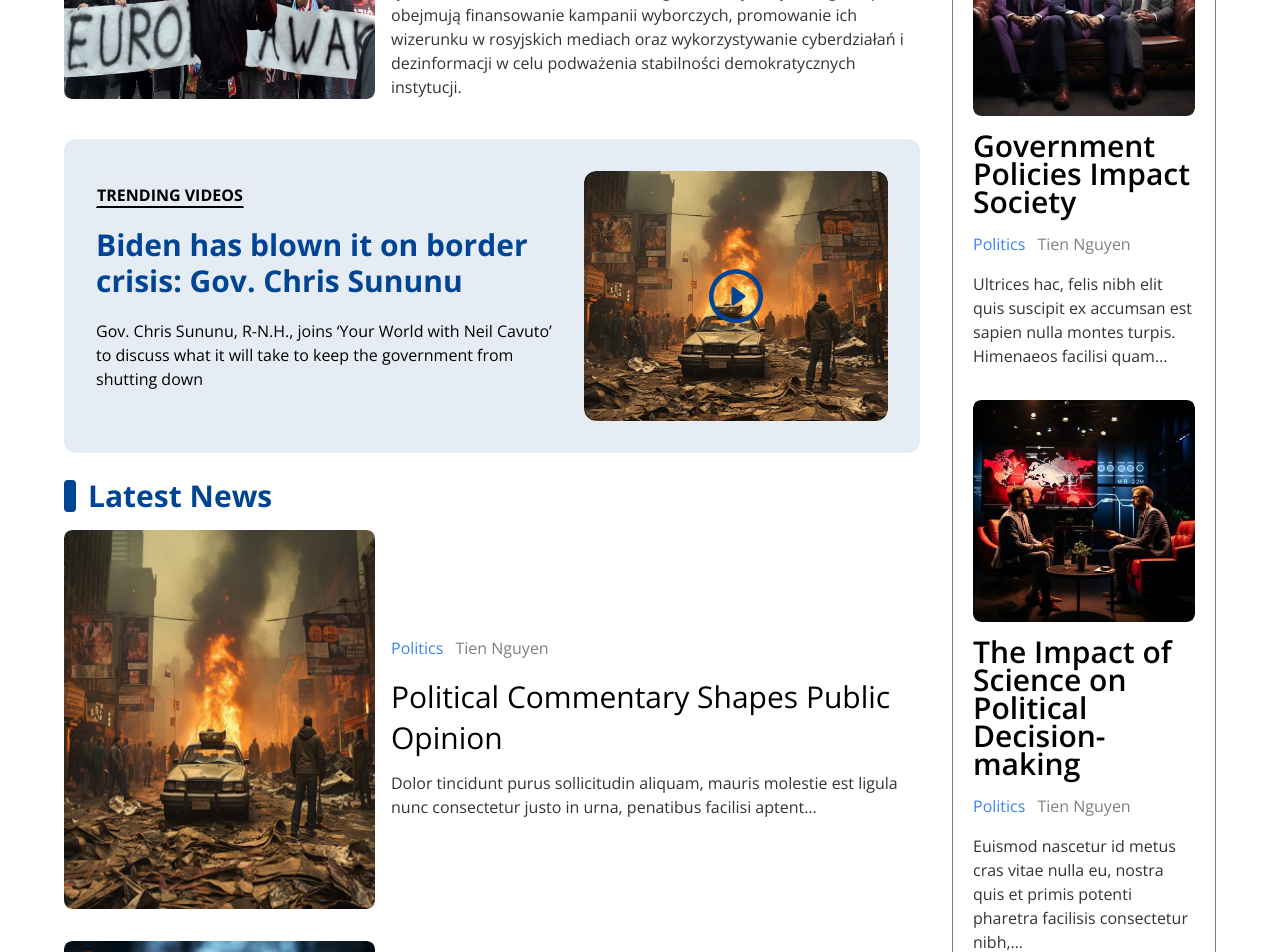
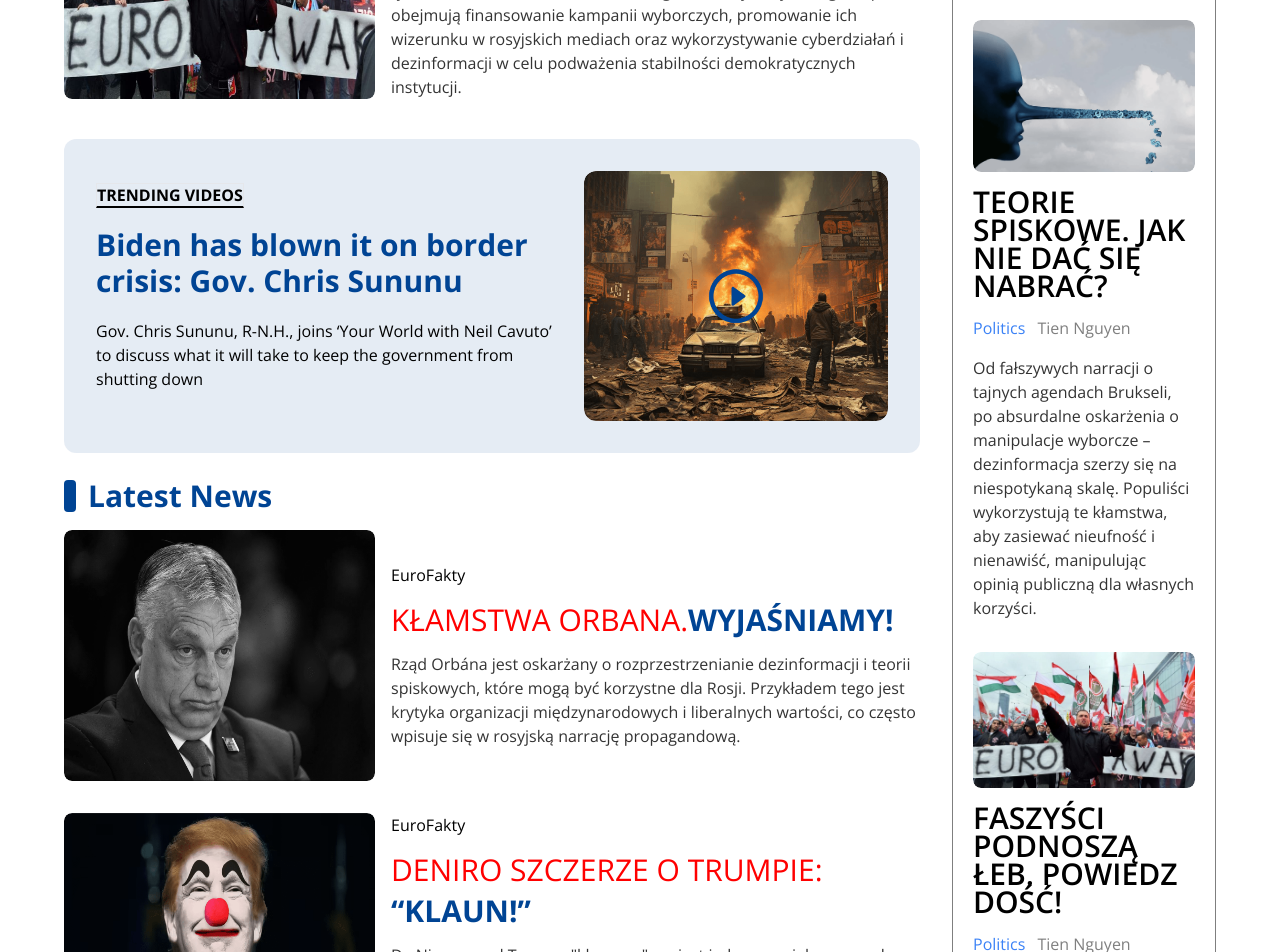
Before and after one commit to amdadul-haque/grandson-2, a Next.js app: page /europa in a window 1280 px wide. Shown: the part 1840-2792 px from the top of the page. Built offline with nearby package versions, Linux system fonts and the light colour scheme.

Commit message:
replaced

```diff
--- a/app/europa/page.js
+++ b/app/europa/page.js
@@ -1,4 +1,4 @@
-import { Footer, Hero, Navbar, SocialMedia, Spotlight, Today, TrendingVideo } from '@/components/europa'
+import { Footer, Hero, Navbar, SocialMedia, Spotlight, Today, TrendingVideo, StoryLines } from '@/components/europa'
 import { openSans } from '@/fonts'
 import { latest, sports, storylines, today } from '@/public/data/europa'
 import Image from 'next/image'
@@ -16,31 +16,12 @@ const Europa = () => {
             <Hero />
             <Today title="DZISIAJ" data={today} />
             <TrendingVideo />
-            <Today title="Latest News" data={latest} className='mt-20' />
-            <div className='mt-10 border border-black/50 p-5 rounded-lg'>
-              <div className='flex items-center gap-3 mb-3'>
-                <div className='h-6 w-2 bg-purple-400 rounded'></div>
-                <h2 className='text-purple-600 text-lg font-bold'>Politics Story Lines</h2>
-              </div>
-              <div className='w-full md:w-1/3 lg:w-full grid grid-cols-2 md:grid-cols-1 lg:grid-cols-5 gap-x-2 gap-y-4 '>
-                {
-                  storylines.map((item, index) => (
-                    <div key={index} className='first-of-type:col-span-2 md:first-of-type:col-span-1'>
-                      <div className='rounded-lg overflow-hidden'>
-                        <Image src={item.image} alt={item.title} height={125} width={224} className='w-full aspect-video object-cover  hover:scale-105 transition' />
-                      </div>
-                      <h1 className='text-base mt-2 font-semibold'>
-                        {item.title}
-                      </h1>
-                    </div>
-                  ))
-                }
+            <Today title="Latest News" data={today} className='mt-20' />
+            <StoryLines />
 
-              </div>
-            </div>
-            <Today title="Sports News" data={sports} />
+            <Today title="Sports News" data={today} />
           </div>
-          <div className='lg:col-span-1 lg:h-[2710px] sticky top-20 z-0 rounded-lg'>
+          <div className='lg:col-span-1 lg:h-[2950px] sticky top-20 z-0 rounded-lg'>
             <SocialMedia />
             <Spotlight />
           </div>
--- /dev/null
+++ b/components/europa/StoryLines.js
@@ -0,0 +1,30 @@
+import { storylines } from '@/public/data/europa'
+import Image from 'next/image'
+import React from 'react'
+
+const StoryLines = () => {
+  return (
+    <div className='mt-10 border border-black/50 p-5 rounded-lg'>
+      <div className='flex items-center gap-3 mb-3'>
+        <div className='h-6 w-2 bg-purple-400 rounded'></div>
+        <h2 className='text-purple-600 text-lg font-bold'>Politics Story Lines</h2>
+      </div>
+      <div className='w-full md:w-1/3 lg:w-full grid grid-cols-2 md:grid-cols-1 lg:grid-cols-5 gap-x-2 gap-y-4 '>
+        {
+          storylines.map((item, index) => (
+            <div key={index} className='first-of-type:col-span-2 md:first-of-type:col-span-1'>
+              <div className='rounded-lg overflow-hidden'>
+                <Image src={item.image} alt={item.title} height={125} width={224} className='w-full aspect-video object-cover  hover:scale-105 transition' />
+              </div>
+              <h1 className='text-base mt-2 font-semibold'>
+                {item.title}
+              </h1>
+            </div>
+          ))
+        }
+      </div>
+    </div>
+  )
+}
+
+export default StoryLines
--- a/components/europa/index.js
+++ b/components/europa/index.js
@@ -5,3 +5,4 @@ export {default as Hero} from './Hero'
 export {default as Spotlight} from './Spotlight'
 export {default as SocialMedia} from './SocialMedia'
 export {default as TrendingVideo} from './TrendingVideo'
+export {default as StoryLines} from './StoryLines'
--- a/public/data/europa.js
+++ b/public/data/europa.js
@@ -58,37 +58,65 @@ export const today = [
   },
 ]
 
-export const SocialMedia = [
-
-]
+export const spotlight = [
+  {
+    id: 1,
+    image: "/images/europa/today/orban.png",
+    tags: ["Politics", "Tien Nguyen"],
+    title: "KŁAMSTWA ORBANA. WYJAŚNIAMY!",
+    description: "Rząd Orbána jest oskarżany o rozprzestrzenianie dezinformacji i teorii spiskowych, które mogą być korzystne dla Rosji. Przykładem tego jest krytyka organizacji międzynarodowych i liberalnych wartości, co często wpisuje się w rosyjską narrację propagandową."
+  },
+  {
+    id: 2,
+    image: "/images/europa/today/trump.png",
+    tags: ["Politics", "Tien Nguyen"],
+    title: "DENIRO SZCZERZE O TRUMPIE: “KLAUN!”",
+    description: 'De Niro nazwał Trumpa "klaunem", co jest jednym z wielu mocnych określeń, jakich używał w stosunku do byłego prezydenta. Takie wypowiedzi mają na celu nie tylko wyrażenie osobistej dezaprobaty, ale również mobilizowanie innych do krytycznego spojrzenia na Trumpa i jego politykę.',
+  },
+  {
+    id: 3,
+    image: "/images/europa/today/lies.png",
+    tags: ["Politics", "Tien Nguyen"],
+    title: "TEORIE SPISKOWE. JAK NIE DAĆ SIĘ NABRAĆ?",
+    description: "Od fałszywych narracji o tajnych agendach Brukseli, po absurdalne oskarżenia o manipulacje wyborcze – dezinformacja szerzy się na niespotykaną skalę. Populiści wykorzystują te kłamstwa, aby zasiewać nieufność i nienawiść, manipulując opinią publiczną dla własnych korzyści.",
+  },
+  {
+    id: 4,
+    image: "/images/europa/today/neofasists.jpg",
+    tags: ["Politics", "Tien Nguyen"],
+    title: "FASZYŚCI PODNOSZĄ ŁEB. POWIEDZ DOŚĆ!",
+    description: "Rosja, działając zgodnie z własnymi interesami geopolitycznymi, wspiera skrajnie prawicowe partie poprzez różne formy wsparcia, w tym finansowe, medialne oraz strategiczne. Przykłady takiego wsparcia obejmują finansowanie kampanii wyborczych, promowanie ich wizerunku w rosyjskich mediach oraz wykorzystywanie cyberdziałań i dezinformacji w celu podważenia stabilności demokratycznych instytucji.",
+  },
+];
 
 
-export const spotlight = [
-  {
-    image: "/images/europa/sidebar/1.png",
-    title: "Political Commentary Shapes Public Opinion",
-    tags: ["Politics", "Tien Nguyen"],
-    description: "Dolor tincidunt purus sollicitudin aliquam, mauris molestie est ligula nunc consectetur justo in urna, penatibus facilisi aptent…"
-  },
-  {
-    image: "/images/europa/sidebar/2.png",
-    title: "Government Policies Impact Society",
-    tags: ["Politics", "Tien Nguyen"],
-    description: "Efficitur congue sem inceptos ac viverra pulvinar dis. Egestas eros, hendrerit at eros tincidunt venenatis dolor cursus…"
-  },
-  {
-    image: "/images/europa/sidebar/3.png",
-    title: "Government Policies Impact Society",
-    tags: ["Politics", "Tien Nguyen"],
-    description: "Ultrices hac, felis nibh elit quis suscipit ex accumsan est sapien nulla montes turpis. Himenaeos facilisi quam…"
-  },
-  {
-    image: "/images/europa/sidebar/4.png",
-    title: "The Impact of Science on Political Decision-making",
-    tags: ["Politics", "Tien Nguyen"],
-    description: "Euismod nascetur id metus cras vitae nulla eu, nostra quis et primis potenti pharetra facilisis consectetur nibh,…"
-  },
-]
+
+// export const spotlight = [
+//   {
+//     image: "/images/europa/sidebar/1.png",
+//     title: "Political Commentary Shapes Public Opinion",
+//     tags: ["Politics", "Tien Nguyen"],
+//     description: "Dolor tincidunt purus sollicitudin aliquam, mauris molestie est ligula nunc consectetur justo in urna, penatibus facilisi aptent…"
+//   },
+//   {
+//     image: "/images/europa/sidebar/2.png",
+//     title: "Government Policies Impact Society",
+//     tags: ["Politics", "Tien Nguyen"],
+//     description: "Efficitur congue sem inceptos ac viverra pulvinar dis. Egestas eros, hendrerit at eros tincidunt venenatis dolor cursus…"
+//   },
+//   {
+//     image: "/images/europa/sidebar/3.png",
+//     title: "Government Policies Impact Society",
+//     tags: ["Politics", "Tien Nguyen"],
+//     description: "Ultrices hac, felis nibh elit quis suscipit ex accumsan est sapien nulla montes turpis. Himenaeos facilisi quam…"
+//   },
+//   {
+//     image: "/images/europa/sidebar/4.png",
+//     title: "The Impact of Science on Political Decision-making",
+//     tags: ["Politics", "Tien Nguyen"],
+//     description: "Euismod nascetur id metus cras vitae nulla eu, nostra quis et primis potenti pharetra facilisis consectetur nibh,…"
+//   },
+// ]
 
 
 export const latest = [
```
